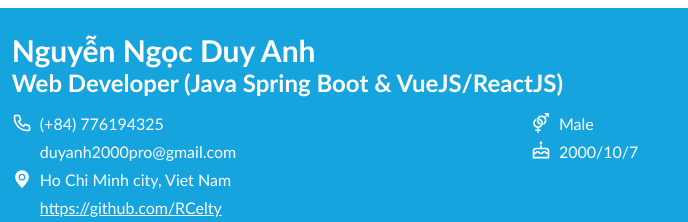
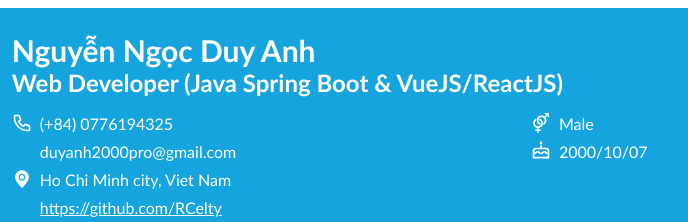
Before and after one commit to RCelty/portfolio, a plain HTML site: page src/index.html in a window 1280 px wide. Shown: the top 222 px of the page, 198-886 px from the left. Drawn offline with Linux system fonts and the light colour scheme; files whose address does not match are found by name.

Commit message:
update_phone_number

```diff
--- a/src/index.html
+++ b/src/index.html
@@ -23,7 +23,7 @@
                 <div class="detail-child column">
                   <div class="detail-item">
                     <div class="icon phone"></div>
-                    <div>(+84) 776194325</div>
+                    <div>(+84) 0776194325</div>
                   </div>
                   <div class="detail-item">
                     <div class="icon email"></div>
@@ -37,7 +37,7 @@
                   </div>
                   <div class="detail-item">
                     <div class="icon birthday"></div>
-                    <div>2000/10/7</div>
+                    <div>2000/10/07</div>
                   </div>
                 </div>
               </div>
```
